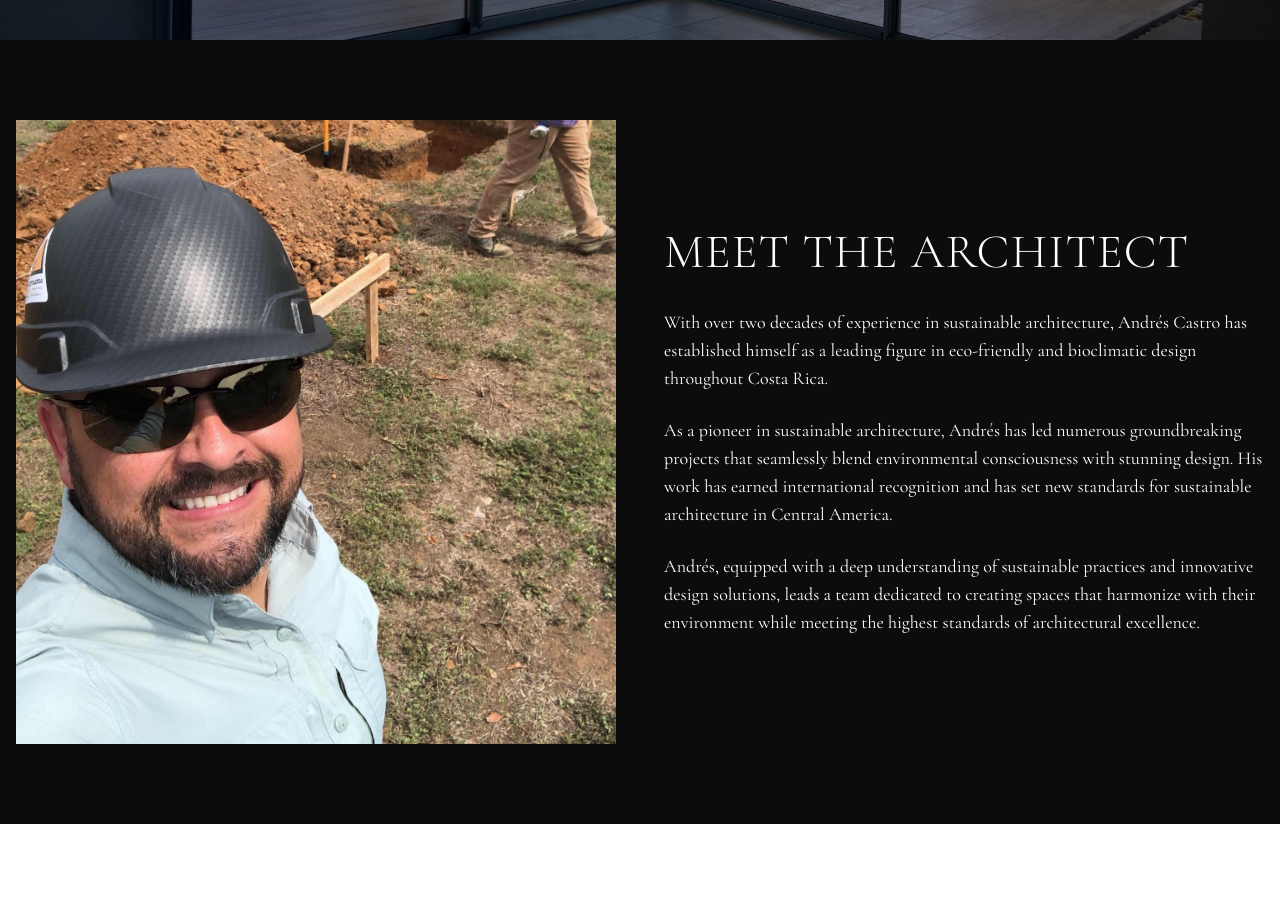
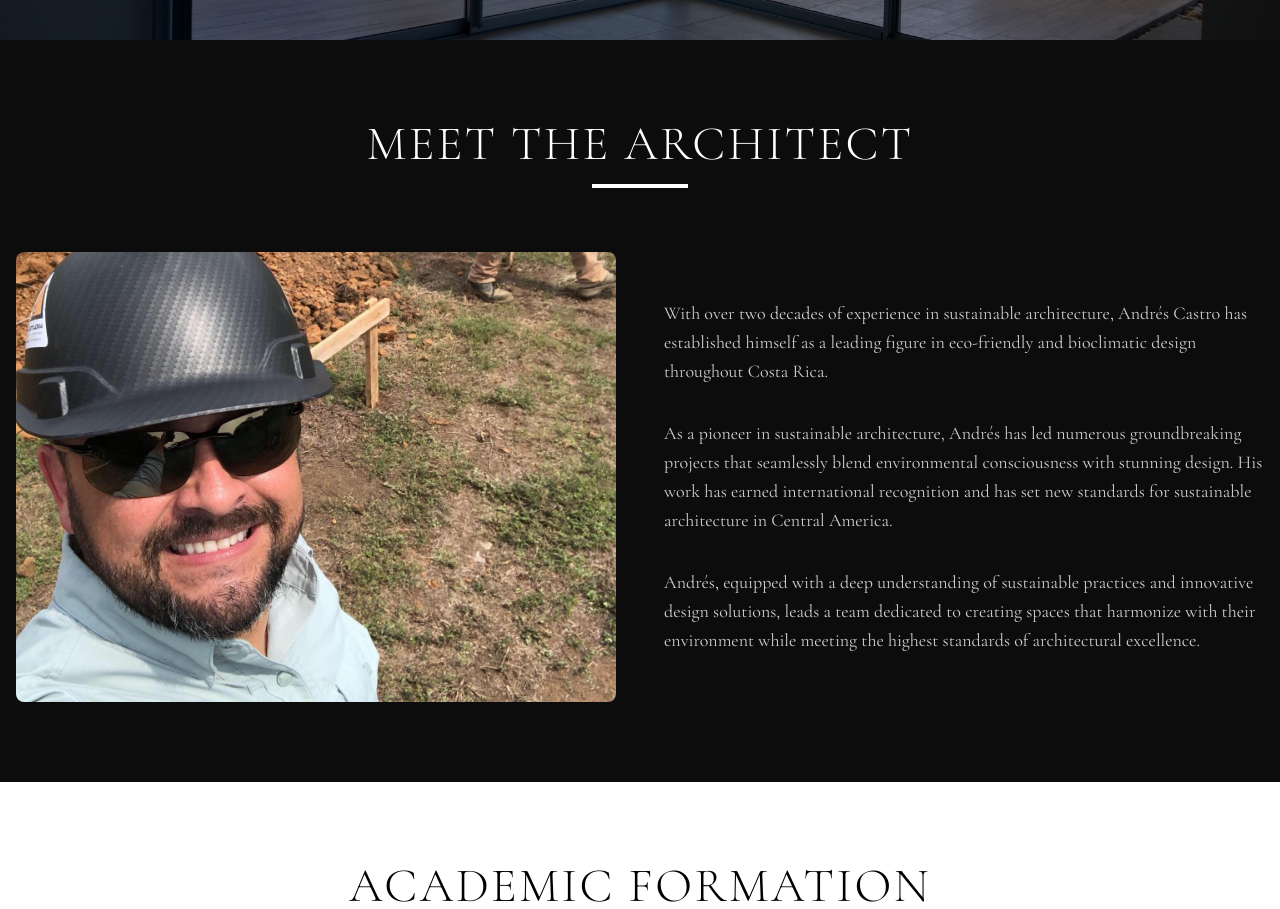
Before and after one commit to botflowlab/AndresCastroWebsite, a React (Vite) app: page /arquitecto in a window 1280 px wide. Shown: the part 520-1429 px from the top of the page. Built offline with nearby package versions, Linux system fonts and the light colour scheme; a web font is replaced by a local one.

Commit message:
Update About section design

```diff
--- a/src/pages/architect/About.jsx
+++ b/src/pages/architect/About.jsx
@@ -5,31 +5,35 @@ export default function About() {
   const { t } = useTranslation();
 
   return (
-    <section className="py-20 px-4 relative bg-[#0c0c0c]">
-      <div className="max-w-screen-xl mx-auto">
+    <section className="py-20 px-4 bg-[#0c0c0c] relative">
+      <div className="max-w-7xl mx-auto">
+        <div className="text-center mb-16">
+          <h2 className="text-4xl md:text-5xl font-light mb-4 tracking-wider text-white">
+            MEET THE ARCHITECT
+          </h2>
+          <div className="w-24 h-1 bg-white mx-auto"></div>
+        </div>
+
         <div className="flex flex-col md:flex-row gap-12 items-center">
           {/* Left side - Image */}
-          <div className="relative w-full md:w-1/2 pb-[100%] md:pb-[50%]">
+          <div className="w-full md:w-1/2 relative aspect-[4/3] overflow-hidden rounded-lg">
             <img
               src="/images/theArchitect/ac02.jpg"
               alt="Andres Castro"
-              className="absolute inset-0 w-full h-full object-cover"
+              className="absolute inset-0 w-full h-full object-cover hover:scale-110 transition-transform duration-700"
             />
           </div>
 
           {/* Right side - Content */}
           <div className="w-full md:w-1/2">
-            <h2 className="text-2xl sm:text-3xl md:text-4xl lg:text-5xl font-light mb-8 tracking-wide text-white whitespace-nowrap">
-              MEET THE ARCHITECT
-            </h2>
-            <div className="space-y-6 text-lg text-white">
-              <p>
+            <div className="space-y-8 text-lg text-white/80">
+              <p className="leading-relaxed">
                 With over two decades of experience in sustainable architecture, Andrés Castro has established himself as a leading figure in eco-friendly and bioclimatic design throughout Costa Rica.
               </p>
-              <p>
+              <p className="leading-relaxed">
                 As a pioneer in sustainable architecture, Andrés has led numerous groundbreaking projects that seamlessly blend environmental consciousness with stunning design. His work has earned international recognition and has set new standards for sustainable architecture in Central America.
               </p>
-              <p>
+              <p className="leading-relaxed">
                 Andrés, equipped with a deep understanding of sustainable practices and innovative design solutions, leads a team dedicated to creating spaces that harmonize with their environment while meeting the highest standards of architectural excellence.
               </p>
             </div>
```
